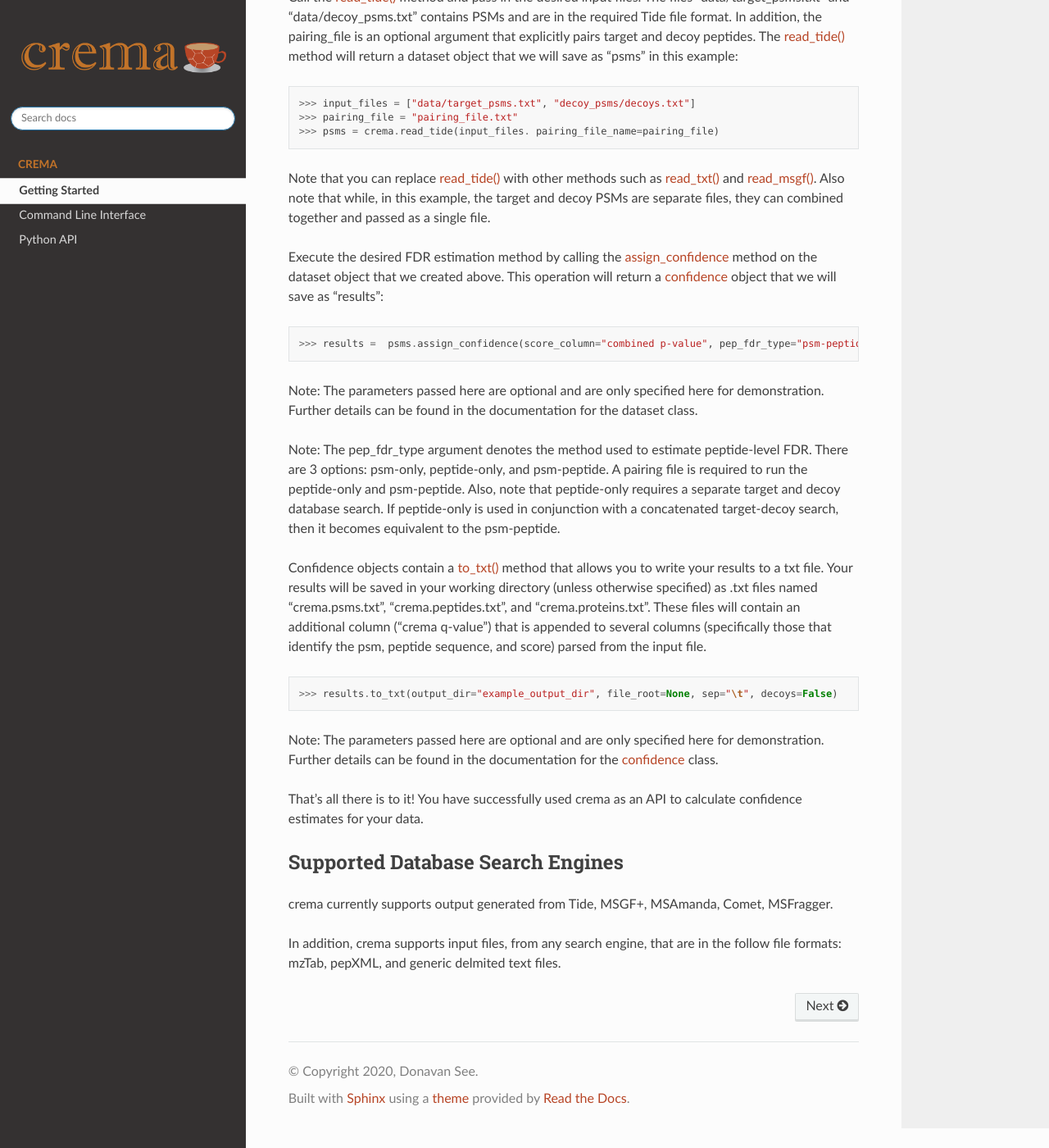
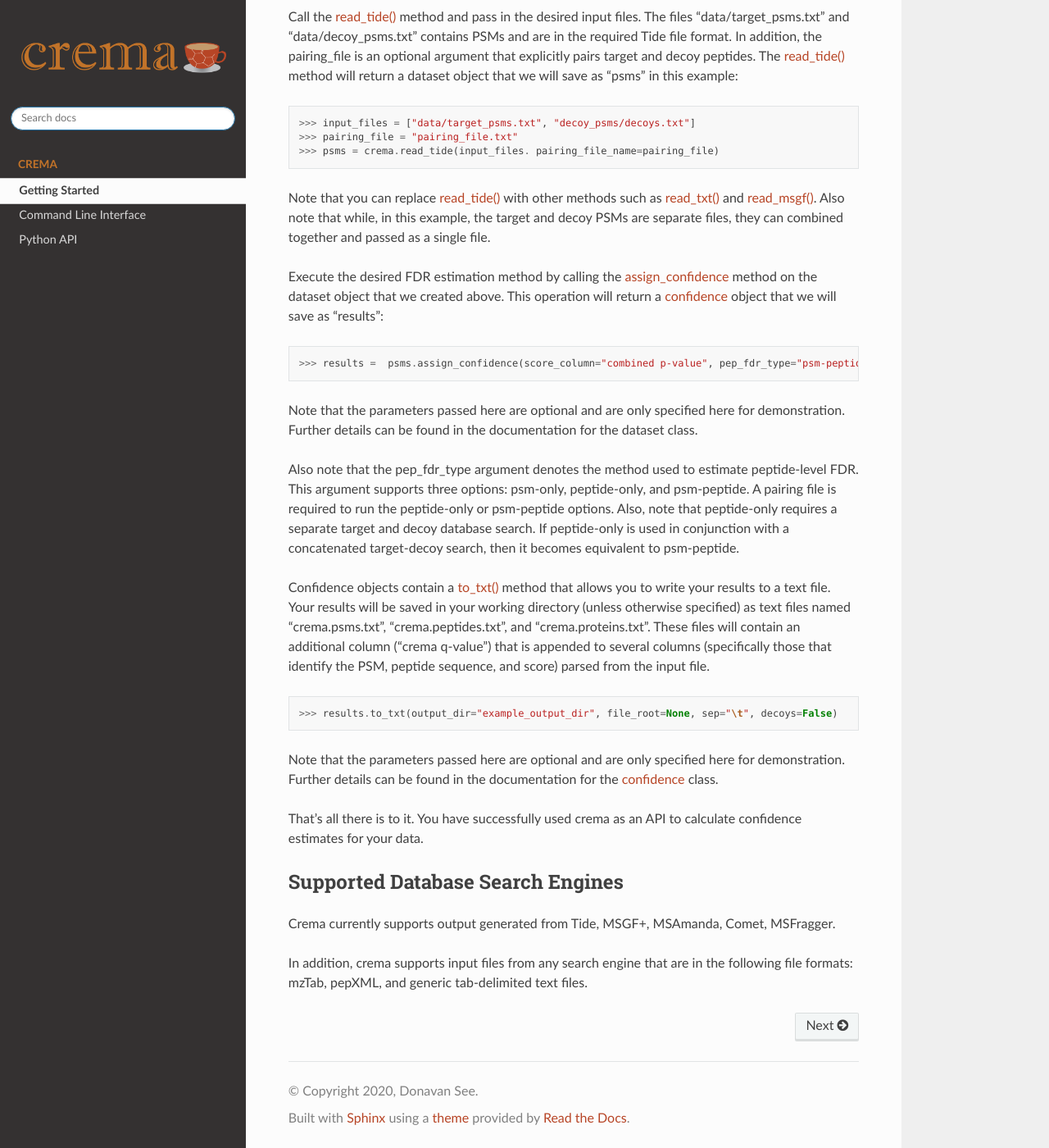
Before and after one commit to Noble-Lab/crema, a Sphinx documentation site: the page built from docs/index.rst, in a window 1280 px wide and 1400 px high, scrolled down 2557 px. Shown: the whole window at 82% size. Built offline with Sphinx 7.4.7 and the Read the Docs theme 2.0.0, drawn with Linux system fonts in a browser that asks for light colours; pages that are not in the unit, such as notebooks, are missing from menus; the version number could not be read and is left out; some of the changed text lies outside the part shown.

Commit message:
Edits to docs

```diff
--- a/docs/index.rst
+++ b/docs/index.rst
@@ -17,20 +17,20 @@
 
 Getting Started
 ---------------
-**crema** produces confidence estimates for peptide detection in mass spectrometry proteomics experiments.
-It takes as input files holding data regarding peptide-spectrum matches (PSMs), executes the
-desired estimation method, and produces as ouptut confidence estimates of the PSMs.
+**Crema** produces confidence estimates for peptide detection in mass spectrometry proteomics experiments.
+It takes as input one or more files containing peptide-spectrum matches (PSMs), executes the
+desired estimation method, and produces as output confidence estimates at the PSM, peptide and protein levels.
 
 Introduction
 ------------
 One of the fundamental tasks in mass spectrometry proteomics is detecting peptides on the basis of the observed mass
 spectra. Many tools exist to assign peptides to spectra, but unfortunately this matching is never 100% accurate,
-meaning that there is uncertainty about whether a given PSM is correct or a false positive. We want to be able to
+meaning that there is always uncertainty about whether a given peptide detection is correct or a false positive. We want to be able to
 quantify this uncertainty so that we can be confident in our conclusions and ensure that expensive
 downstream validation experiments use relevant and accurate data.
 
-crema is a Python package that implements various methods to estimate false discovery rates (FDR)
-in mass spectrometry proteomics experiments. crema focuses on
+Crema is a Python package that implements various methods to estimate false discovery rates (FDRs)
+in mass spectrometry proteomics experiments. Crema focuses on
 methods that rely on the concept of "target-decoy competition." The sole purposes of crema is to do decoy-based FDR
 estimation, and to do it well. As a result, crema is lightweight and flexible. It has minimal dependencies and
 supports a wide range of input and output formats. On top of that, it is extremely simple to use.
@@ -51,7 +51,7 @@
 comes with most of the crema dependencies installed and provides the conda
 package manager.
 
-crema also depends on several Python packages:
+Crema also depends on several Python packages:
 
 - `numba <http://numba.pydata.org/>`_
 - `numpy <https://numpy.org/>`_
@@ -84,20 +84,20 @@
 
    $ crema data/psms.mztab
 
-Suppose your Tide files are located at the directory "data/target_psms.txt" and "data/decoy_psms.txt".
-Simply run the following command:
+Alternatively, if your Tide files are located in "data/target_psms.txt" and "data/decoy_psms.txt",
+then you would run the following command:
 
 .. code-block:: bash
 
    $ crema data/target_psms.txt data/decoy_psms.txt
 
-That's it. The software will then run the target-decoy competition FDR estimation method using information from these columns
+That's it. The software will run the target-decoy competition FDR estimation method using information from your files
 to calculate confidence estimates for the given data.
 
 Your results will be saved in your working directory as .txt files named
 "crema.psms.txt", "crema.peptides.txt", and "crema.proteins.txt".
 These files will contain an additional column ("crema q-value") that is appended to several columns
-(specifically those that identify the psm, peptide sequence, and score) parsed from the input file.
+(specifically those that identify the PSM, peptide sequence, and score) parsed from the input file.
 
 For a full list of parameters, see the :doc:`Command Line Interface <cli>`.
 
@@ -155,38 +155,38 @@
 
    >>> results =  psms.assign_confidence(score_column="combined p-value", pep_fdr_type="psm-peptide")
 
-Note: The parameters passed here are optional and are only specified here for
+Note that the parameters passed here are optional and are only specified here for
 demonstration. Further details can be found in the documentation for the
 :doc:`dataset <api/dataset>` class.
 
-Note: The pep_fdr_type argument denotes the method used to estimate peptide-level
-FDR. There are 3 options: psm-only, peptide-only, and psm-peptide. A pairing
-file is required to run the peptide-only and psm-peptide. Also, note that
+Also note that the pep_fdr_type argument denotes the method used to estimate peptide-level
+FDR. This argument supports three options: psm-only, peptide-only, and psm-peptide. A pairing
+file is required to run the peptide-only or psm-peptide options. Also, note that
 peptide-only requires a separate target and decoy database search. If
 peptide-only is used in conjunction with a concatenated target-decoy search, then
-it becomes equivalent to the psm-peptide.
+it becomes equivalent to psm-peptide.
 
-Confidence objects contain a :doc:`to_txt() <api/confidence>` method that allows you to write your results to a txt file.
+Confidence objects contain a :doc:`to_txt() <api/confidence>` method that allows you to write your results to a text file.
 Your results will be saved in your working directory (unless otherwise specified)
-as .txt files named "crema.psms.txt", "crema.peptides.txt", and
+as text files named "crema.psms.txt", "crema.peptides.txt", and
 "crema.proteins.txt".
 These files will contain an additional column ("crema q-value") that is appended to several columns
-(specifically those that identify the psm, peptide sequence, and score) parsed from the input file.
+(specifically those that identify the PSM, peptide sequence, and score) parsed from the input file.
 
 .. code-block:: Python
 
    >>> results.to_txt(output_dir="example_output_dir", file_root=None, sep="\t", decoys=False)
 
-Note: The parameters passed here are optional and are only specified here for
+Note that the parameters passed here are optional and are only specified here for
 demonstration. Further details can be found in the documentation for the :doc:`confidence <api/confidence>` class.
 
-That's all there is to it! You have successfully used crema as an API to
+That's all there is to it. You have successfully used crema as an API to
 calculate confidence estimates for your data.
 
 Supported Database Search Engines
 ###################################
 
-crema currently supports output generated from Tide, MSGF+, MSAmanda, Comet, MSFragger.
+Crema currently supports output generated from Tide, MSGF+, MSAmanda, Comet, MSFragger.
 
-In addition, crema supports input files, from any search engine, that are in the
-follow file formats: mzTab, pepXML, and generic delmited text files.
+In addition, crema supports input files from any search engine that are in the
+following file formats: mzTab, pepXML, and generic tab-delimited text files.
```
Also changed, not shown: other parts of docs/index.rst (+2 -2 lines), docs/cli.rst (+7 -7 lines).
